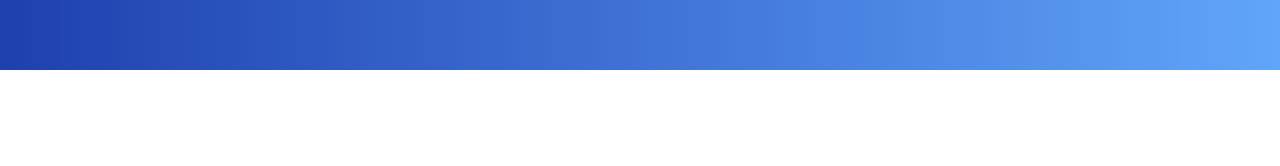
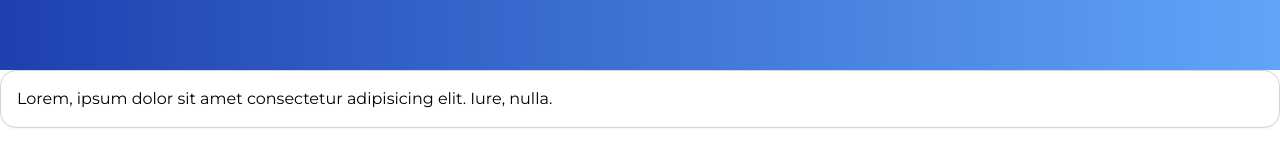
Before and after one commit to jaka-mursidm/mini-project-react, a React (Vite) app: page / in a window 1280 px wide. Shown: the part 314-480 px from the top of the page. Built offline with nearby package versions, Linux system fonts and the light colour scheme.

Commit message:
Membuat komponen JobList

```diff
--- a/src/App.jsx
+++ b/src/App.jsx
@@ -1,6 +1,7 @@
 import React from "react";
 import Hero from "./components/Hero";
 import Navbar from "./components/Navbar";
+import JobList from "./components/JobList";
 const App = () => {
   return (
     <>
@@ -9,6 +10,7 @@ const App = () => {
         title="Semua lowongan ada disini"
         subtitle="Jelajahi perusahaan dan menjadi profesional"
       />
+      <JobList />
     </>
   );
 };
--- /dev/null
+++ b/src/components/JobList.jsx
@@ -0,0 +1,11 @@
+import Card from "./Card";
+
+const JobList = () => {
+  return (
+    <Card>
+      Lorem, ipsum dolor sit amet consectetur adipisicing elit. Iure, nulla.
+    </Card>
+  );
+};
+
+export default JobList;
```
Also changed, not shown: src/components/Card.jsx (+6 -6 lines).
